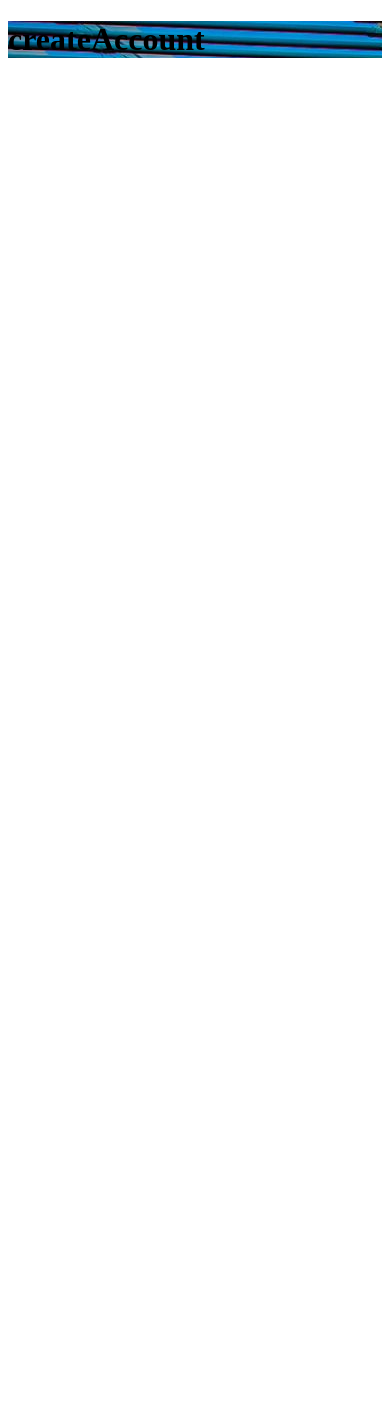
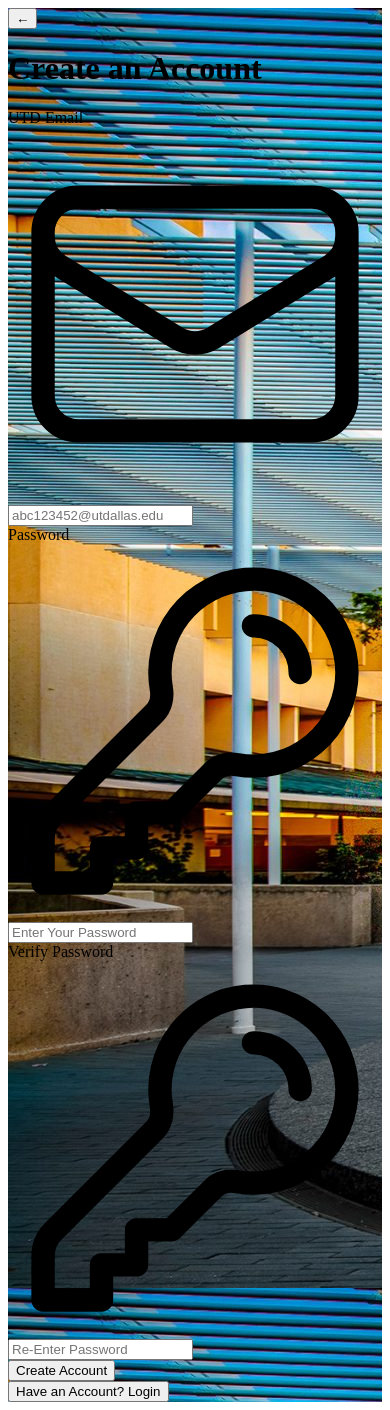
Before and after one commit to acmutd/meteormate-client, a Next.js app in the folder meteor-mate/: page /authentication/createAccount in a window 390 px wide. Before the commit the page ends 844 px from the top, so only its background shows below. Built offline with nearby package versions, Linux system fonts and the light colour scheme.

Commit message:
create an account page done

```diff
--- a/meteor-mate/src/app/authentication/createAccount/page.tsx
+++ b/meteor-mate/src/app/authentication/createAccount/page.tsx
@@ -4,7 +4,9 @@ import React, { useState } from "react";
 export default function LoginPage() {
   const [email, setEmail] = useState('');
   const [password, setPassword] = useState('');
+  const [confirmPassword, setConfirmPassword] = useState('');
   const [emailError, setEmailError] = useState('');
+  const [passwordError, setPasswordError] = useState('');
 
   const handleEmailChange = (e: React.ChangeEvent<HTMLInputElement>) => {
     const value = e.target.value;
@@ -19,20 +21,98 @@ export default function LoginPage() {
 
   const handlePasswordChange = (e: React.ChangeEvent<HTMLInputElement>) => {
     setPassword(e.target.value);
+    setPasswordError('');
   };
 
-  const handleLogin = () => {
+  const handleConfirmPasswordChange = (e: React.ChangeEvent<HTMLInputElement>) => {
+    setConfirmPassword(e.target.value);
+    setPasswordError('');
+  };
+
+  const handleCreateAccount = () => {
     if (!email.endsWith('.edu')) {
       setEmailError('Please enter a valid .edu email.');
       return;
     }
+    if (password !== confirmPassword) {
+      setPasswordError('Passwords do not match.');
+      return;
+    }
 
-    console.log('Logging in with', { email, password });
+    console.log('Creating account with', { email, password });
   };
 
   return (
-    <div className="bg-white/25 backdrop-blur-md rounded-xl shadow-lg p-8 text-black text-center">
-      <h1>createAccount</h1>
+    <div className="bg-white/25 backdrop-blur-lg rounded-xl shadow-lg px-25 py-15 text-black text-center drop-shadow-[#575757] drop-shadow-xl">
+      {/* go back arrow*/}
+      <div className="flex justify-start mb-4 absolute top-2 left-5">
+        <button onClick={() => window.history.back()} className="text-gray text-3xl cursor-pointer">
+          ←
+        </button>
+      </div>
+      <h1 className="font-urbanist font-semibold md:text-[40px] text-[20px]">
+        Create an Account
+      </h1>
+      {/* email input */}
+      <div className="flex justify-center items-center">
+        <div className="flex flex-col gap-3 text-left w-full">
+          <label className="text-left text-sm font-normal text-gray-700">UTD Email</label>
+          <div className="relative w-full">
+            <svg xmlns="http://www.w3.org/2000/svg" fill="none" viewBox="0 0 24 24" strokeWidth="1.5" stroke="currentColor" className="absolute left-4 top-1/2 transform -translate-y-1/2 w-5 h-5 text-black">
+              <path strokeLinecap="round" strokeLinejoin="round" d="M21.75 6.75v10.5a2.25 2.25 0 0 1-2.25 2.25h-15a2.25 2.25 0 0 1-2.25-2.25V6.75m19.5 0A2.25 2.25 0 0 0 19.5 4.5h-15a2.25 2.25 0 0 0-2.25 2.25m19.5 0v.243a2.25 2.25 0 0 1-1.07 1.916l-7.5 4.615a2.25 2.25 0 0 1-2.36 0L3.32 8.91a2.25 2.25 0 0 1-1.07-1.916V6.75" />
+            </svg>
+
+            <input
+              type="email"
+              value={email}
+              onChange={handleEmailChange}
+              placeholder="abc123452@utdallas.edu"
+              className="pl-11 pr-4 border border-black py-2 rounded-3xl font-light text-[12px] md:text-[15px] text-left w-full"
+            />
+          </div>
+          {emailError && <p className="text-red-500 text-xs">{emailError}</p>}
+          {/* pass input */}
+          <label className="text-left text-sm font-normal text-gray-700">Password</label>
+          <div className="relative w-full">
+            <svg xmlns="http://www.w3.org/2000/svg" fill="none" viewBox="0 0 24 24" strokeWidth="1.5" stroke="currentColor" className="absolute left-4 top-1/2 transform -translate-y-1/2 w-5 h-5 text-black">
+              <path strokeLinecap="round" strokeLinejoin="round" d="M15.75 5.25a3 3 0 0 1 3 3m3 0a6 6 0 0 1-7.029 5.912c-.563-.097-1.159.026-1.563.43L10.5 17.25H8.25v2.25H6v2.25H2.25v-2.818c0-.597.237-1.17.659-1.591l6.499-6.499c.404-.404.527-1 .43-1.563A6 6 0 1 1 21.75 8.25Z" />
+            </svg>
+
+              <input
+                type="password"
+                value={password}
+                onChange={handlePasswordChange}
+                placeholder="Enter Your Password"
+                className="pl-11 pr-4 border border-black py-2 rounded-3xl font-light text-[12px] md:text-[15px] text-left w-full"
+              />
+          </div>
+          {/* confirm pass*/}
+          <label className="text-left text-sm font-normal text-gray-700">Verify Password</label>
+          <div className="relative w-full">
+            <svg xmlns="http://www.w3.org/2000/svg" fill="none" viewBox="0 0 24 24" strokeWidth="1.5" stroke="currentColor" className="absolute left-4 top-1/2 transform -translate-y-1/2 w-5 h-5 text-black">
+              <path strokeLinecap="round" strokeLinejoin="round" d="M15.75 5.25a3 3 0 0 1 3 3m3 0a6 6 0 0 1-7.029 5.912c-.563-.097-1.159.026-1.563.43L10.5 17.25H8.25v2.25H6v2.25H2.25v-2.818c0-.597.237-1.17.659-1.591l6.499-6.499c.404-.404.527-1 .43-1.563A6 6 0 1 1 21.75 8.25Z" />
+            </svg>
+
+              <input
+                type="password"
+                value={confirmPassword}
+                onChange={handleConfirmPasswordChange}
+                placeholder="Re-Enter Password"
+                className="pl-11 pr-4 border border-black py-2 rounded-3xl font-light text-[12px] md:text-[15px] text-left w-full"
+              />
+          </div>
+          {passwordError && <p className="text-red-500 text-xs">{passwordError}</p>}
+          <button
+            onClick={handleCreateAccount}
+            className="mt-3 text-sm bg-[#509275] text-white py-2.5 rounded-3xl hover:bg-gray-800 transition cursor-pointer"
+          >
+            Create Account
+          </button>
+        </div>
+      </div>
+      <div className="text-right mt-0">
+        <button className="text-white text-sm hover:underline cursor-pointer">Have an Account? Login</button>
+      </div>
     </div>
   );
 }
```
